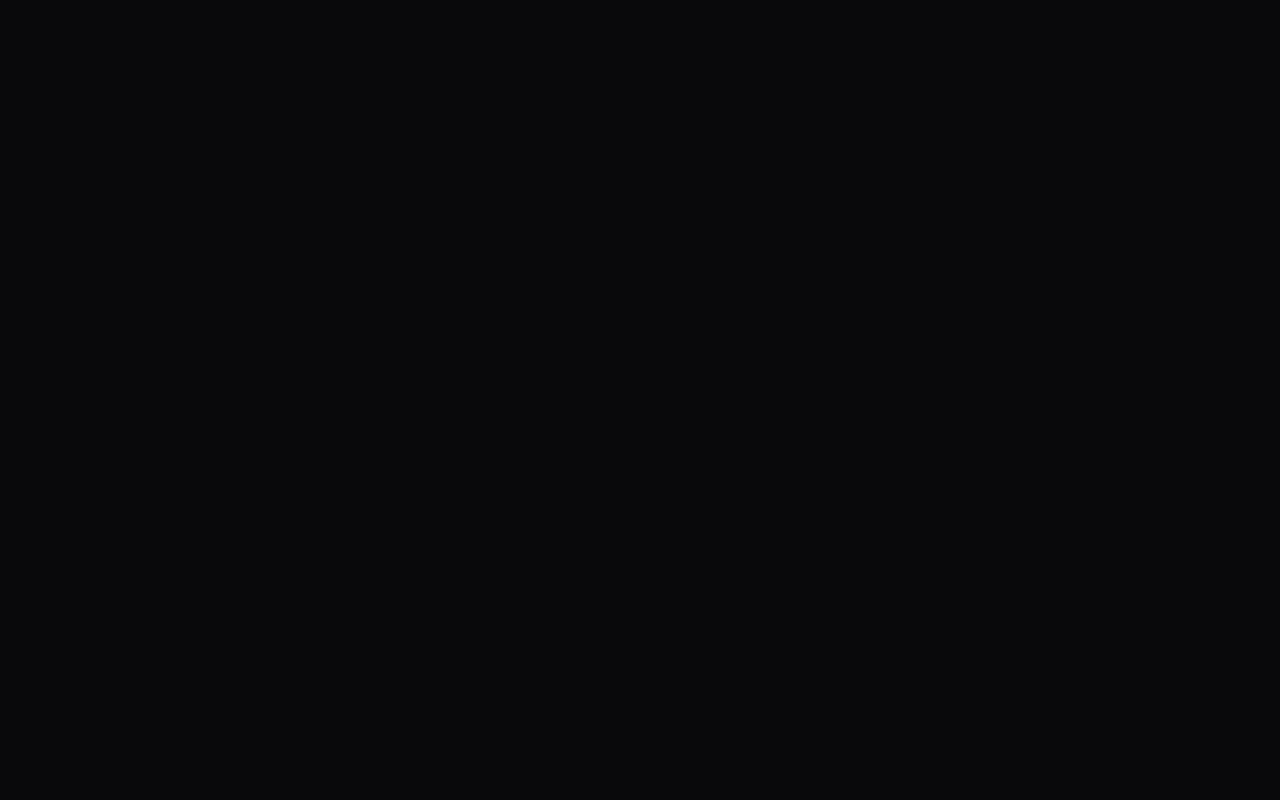
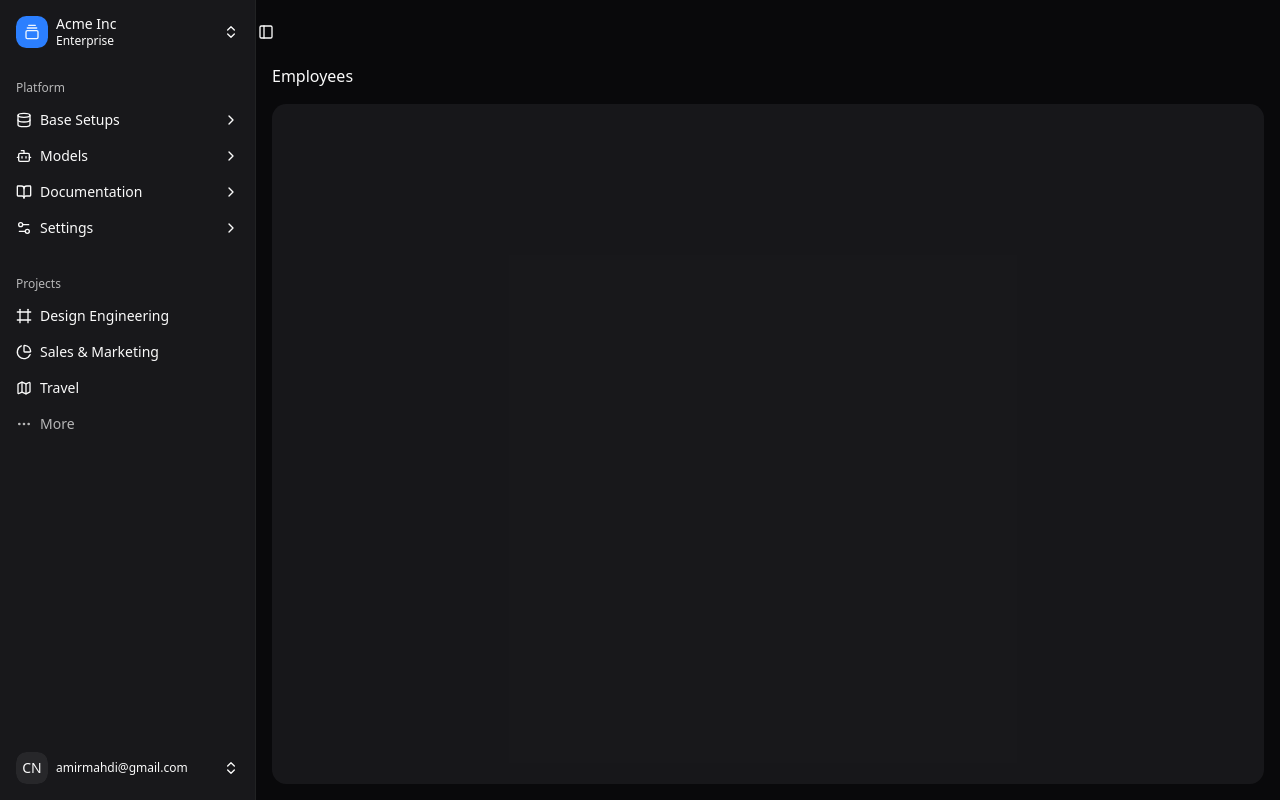
Before and after one commit to Athryon01/Auvis-gold-accounting-system, a React (Vite) app: page /employees in a window 1280 px wide. Before the commit this address had no page. Built offline with nearby package versions, Linux system fonts and the light colour scheme.

Commit message:
nav routes added and navbar refreshing problem got solved

```diff
--- a/src/App.jsx
+++ b/src/App.jsx
@@ -1,10 +1,40 @@
 import { BrowserRouter } from "react-router";
 import Gateway from "./features/router/Gateway";
+import { AppSidebar } from "@/components/app-sidebar";
+import {
+  Breadcrumb,
+  BreadcrumbItem,
+  BreadcrumbLink,
+  BreadcrumbList,
+  BreadcrumbPage,
+  BreadcrumbSeparator,
+} from "@/components/ui/breadcrumb";
+import { Separator } from "@/components/ui/separator";
+import {
+  SidebarInset,
+  SidebarProvider,
+  SidebarTrigger,
+} from "@/components/ui/sidebar";
+import { TabsDemo } from "./features/dashboard/components/TabsDemo";
 
 function App() {
   return (
     <BrowserRouter>
-      <Gateway />
+     <SidebarProvider>
+      <AppSidebar />
+      <SidebarInset>
+        <header className="flex h-16 shrink-0 items-center gap-2 transition-[width,height] ease-linear group-has-data-[collapsible=icon]/sidebar-wrapper:h-12">
+
+            <SidebarTrigger className="-ml-1" />
+
+        </header>
+        <div className="flex flex-1 flex-col gap-4 p-4 pt-0">
+        <Gateway />
+          <div className="bg-muted/50 min-h-[100vh] flex-1 rounded-xl md:min-h-min" />
+        </div>
+      </SidebarInset>
+    </SidebarProvider>
+
     </BrowserRouter>
   );
 }
--- a/src/components/app-sidebar.jsx
+++ b/src/components/app-sidebar.jsx
@@ -68,7 +68,7 @@ const data = {
           items:[
             {
               title: "Golds list",
-              url: "#",
+              url: "golds",
               icon:<LayoutList />
             },
             {
@@ -86,7 +86,7 @@ const data = {
           items:[
             {
               title: "Coins list",
-              url: "#",
+              url: "coins",
               icon:<LayoutList />
             },
             {
@@ -104,7 +104,7 @@ const data = {
           items:[
             {
               title: "Commodities list",
-              url: "#",
+              url: "commodities",
               icon:<LayoutList />
             },
             {
@@ -122,7 +122,7 @@ const data = {
           items:[
             {
               title: "Jewelries list",
-              url: "#",
+              url: "jewelries",
               icon:<LayoutList />
             },
             {
@@ -140,7 +140,7 @@ const data = {
           items:[
             {
               title: "Employees list",
-              url: "#",
+              url: "employees",
               icon:<LayoutList />
             },
             {
--- a/src/components/nav-main.jsx
+++ b/src/components/nav-main.jsx
@@ -15,6 +15,7 @@ import {
   SidebarMenuSubButton,
   SidebarMenuSubItem,
 } from "@/components/ui/sidebar";
+import { Link } from "react-router";
 
 // کامپوننت بازگشتی برای رندر سطوح مختلف منو
 function RecursiveNavItem({ item, level = 0 }) {
@@ -92,10 +93,10 @@ function RecursiveNavItem({ item, level = 0 }) {
     <SidebarMenuSubItem key={item.title}>
       <SidebarMenuSubButton asChild>
 
-        <a href={item.url}>
+        <Link to={item.url}>
         {item?.icon}
           <span>{item.title}</span>
-        </a>
+        </Link>
       </SidebarMenuSubButton>
     </SidebarMenuSubItem>
   );
--- /dev/null
+++ b/src/features/coins/pages/Coins.jsx
@@ -0,0 +1,9 @@
+import React from 'react'
+
+function Coins() {
+  return (
+    <div>Coins</div>
+  )
+}
+
+export default Coins
--- /dev/null
+++ b/src/features/commodities/pages/Commodities.jsx
@@ -0,0 +1,9 @@
+import React from 'react'
+
+function Commodities() {
+  return (
+    <div>Commodities</div>
+  )
+}
+
+export default Commodities
--- a/src/features/dashboard/pages/Dashbaord.jsx
+++ b/src/features/dashboard/pages/Dashbaord.jsx
@@ -42,7 +42,7 @@ function Dashboard() {
             </Breadcrumb>
           </div>
           <div>
-            <TabsDemo />
+          <TabsDemo />
           </div>
         </header>
         <div className="flex flex-1 flex-col gap-4 p-4 pt-0">
--- /dev/null
+++ b/src/features/employees/pages/Employees.jsx
@@ -0,0 +1,9 @@
+import React from 'react'
+
+function Employees() {
+  return (
+    <div>Employees</div>
+  )
+}
+
+export default Employees
--- /dev/null
+++ b/src/features/golds/pages/Golds.jsx
@@ -0,0 +1,9 @@
+import React from 'react'
+
+function Golds() {
+  return (
+    <div>Golds</div>
+  )
+}
+
+export default Golds
--- /dev/null
+++ b/src/features/jewelries/pages/Jewelries.jsx
@@ -0,0 +1,9 @@
+import React from 'react'
+
+function Jewelries() {
+  return (
+    <div>Jewelries</div>
+  )
+}
+
+export default Jewelries
--- a/src/features/router/Gateway.jsx
+++ b/src/features/router/Gateway.jsx
@@ -2,13 +2,23 @@ import Dashboard from "@/features/dashboard/pages/Dashbaord";
 import { AlertDialogDemo } from "@/test/AlertDialogDemo";
 import { Route, Routes } from "react-router";
 import LoginPage from "../auth/pages/LoginPage";
+import Golds from "../golds/pages/Golds";
+import Coins from "../coins/pages/Coins";
+import Commodities from "../commodities/pages/Commodities";
+import Jewelries from "../jewelries/pages/Jewelries";
+import Employees from "../employees/pages/Employees";
 
 function Gateway() {
   return (
     <Routes>
       <Route path="/login" element={<LoginPage />} />
-      <Route path="/dashboard" element={<Dashboard />} />
+      <Route path="/" element={<Dashboard />} />
       <Route path="/test" element={<AlertDialogDemo />} />
+      <Route path="/golds" element={<Golds/>} />
+      <Route path="/coins" element={<Coins/>} />
+      <Route path="/commodities" element={<Commodities/>} />
+      <Route path="/jewelries" element={<Jewelries/>} />
+      <Route path="/employees" element={<Employees/>} />
     </Routes>
   );
 }
--- a/src/main.jsx
+++ b/src/main.jsx
@@ -7,7 +7,7 @@ import "./global.css";
 
 createRoot(document.getElementById("root")).render(
   <StrictMode>
-    <ThemeProvider attribute="class" defaultTheme="dark">
+    <ThemeProvider attribute="class"  defaultTheme="dark">
       <Toaster position="top-right" theme="system" />
       <App />
     </ThemeProvider>
```
